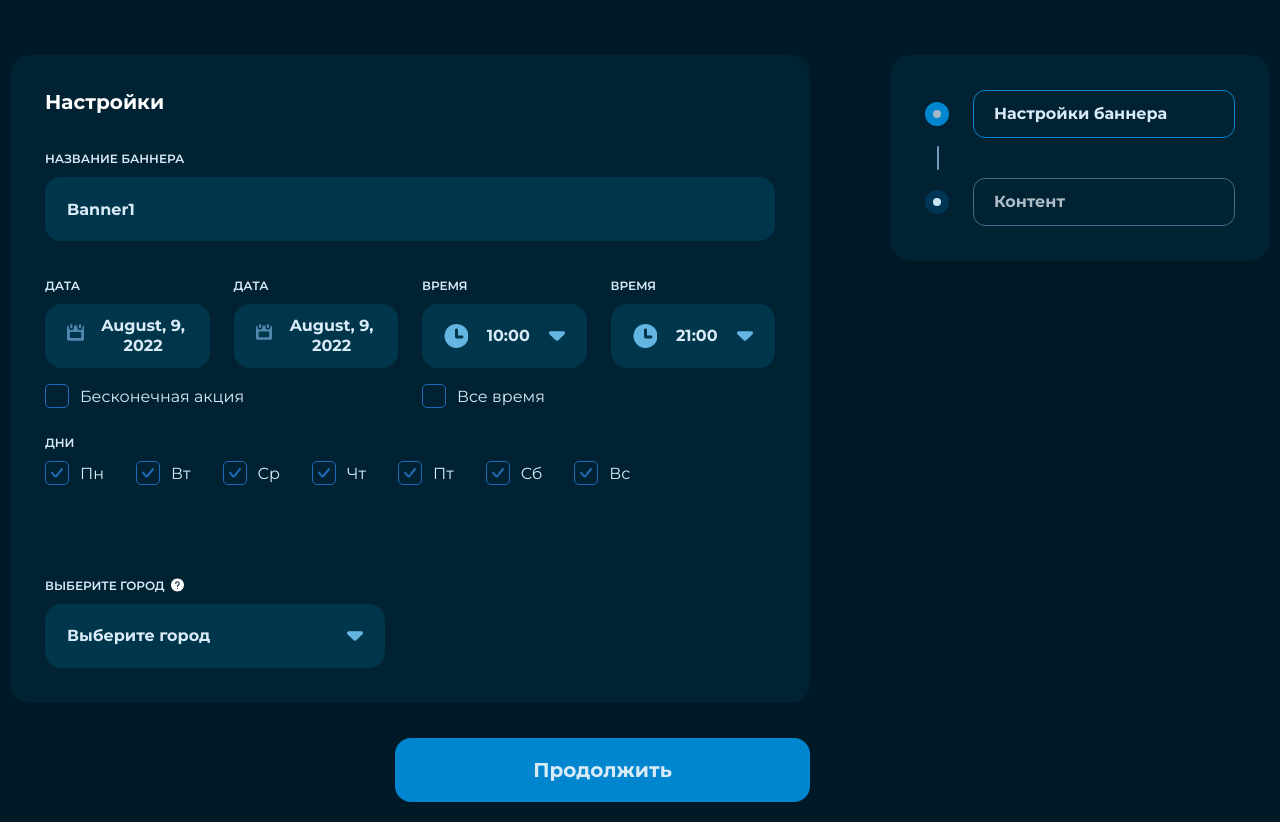
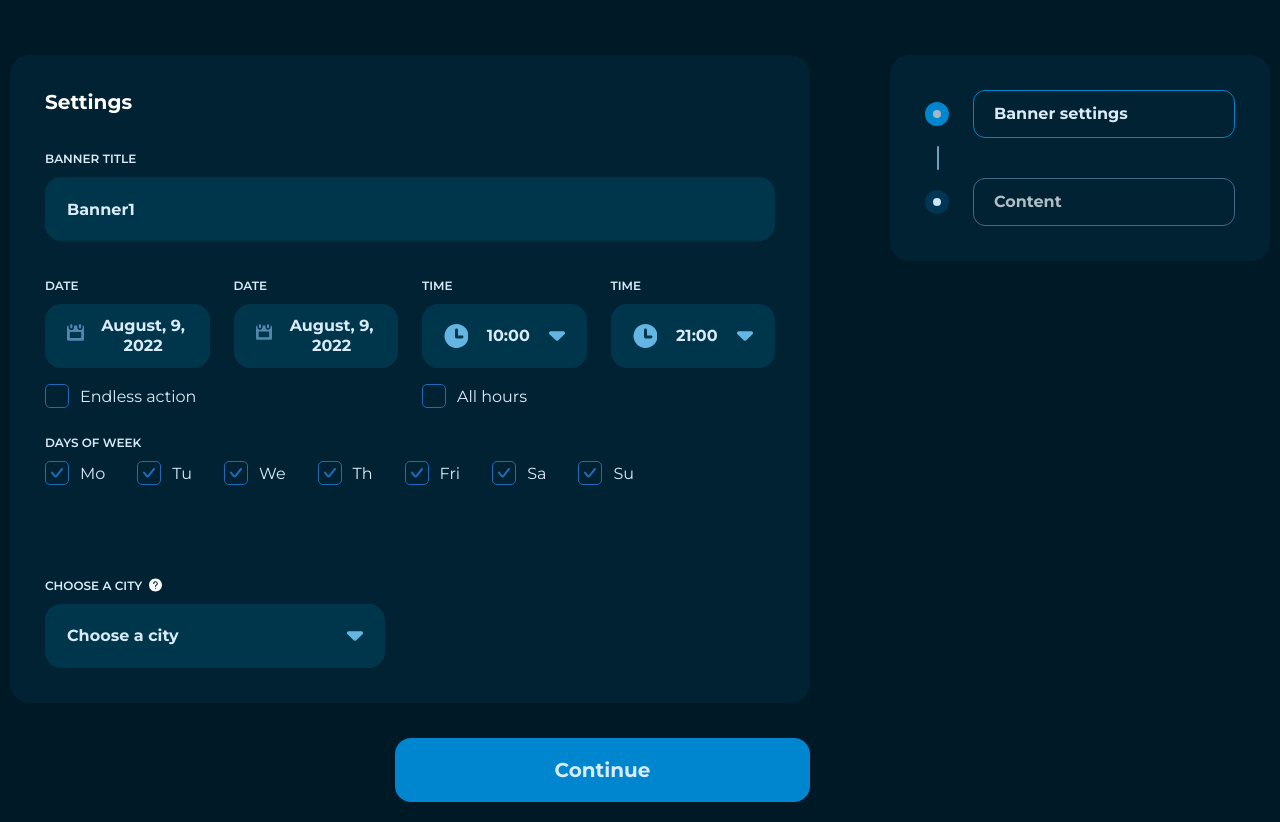
Before and after one commit to artem-pa/Say-Yes-test-task, an Angular app: page / in a window 1280 px wide. Built offline with nearby package versions, Linux system fonts and the light colour scheme.

Commit message:
Fix localization

```diff
--- a/angular.json
+++ b/angular.json
@@ -125,6 +125,9 @@
             ],
             "scripts": []
           }
+        },
+        "deploy": {
+          "builder": "angular-cli-ghpages:deploy"
         }
       }
     }
--- a/package.json
+++ b/package.json
@@ -29,6 +29,7 @@
     "@angular/compiler-cli": "~13.2.0",
     "@types/jasmine": "~3.10.0",
     "@types/node": "^12.11.1",
+    "angular-cli-ghpages": "^1.0.3",
     "jasmine-core": "~4.0.0",
     "karma": "~6.3.0",
     "karma-chrome-launcher": "~3.1.0",
--- a/src/app/components/common/datepicker/datepicker.component.scss
+++ b/src/app/components/common/datepicker/datepicker.component.scss
@@ -57,11 +57,11 @@
     justify-items: center;
     grid-template-columns: repeat(7, 40px);
     grid-template-rows: repeat(7, 40px);
-    // text-align: center;
     .day{
       width: 100%;
       height: 100%;
       display: block;
+      color: $secondary-500;
       background: transparent;
       cursor: auto;
       transition: 0.2s;
--- a/src/app/components/main/main.component.html
+++ b/src/app/components/main/main.component.html
@@ -2,36 +2,36 @@
   <div class="container">
     <div class="container__element settings">
       <div class="flex-column">
-        <h1 class="settings__title title-h4">Настройки</h1>
+        <h1 class="settings__title title-h4">Settings</h1>
         <form class="settings__input-box">
-          <p class="settings__input-title overline-2">Название баннера</p>
+          <p class="settings__input-title overline-2">Banner title</p>
           <input type="text" name="bannerName" class="settings__input subtitle-1" [(ngModel)]="bannerName">
         </form>
         <div class="settings__date date">
           <div class="date-box">
             <div class="settings__input-box">
-              <p class="settings__input-title overline-2">Дата</p>
+              <p class="settings__input-title overline-2">Date</p>
               <app-datepicker (onChange)="updateDateStart($event)" [maxValue]="dateEnd"></app-datepicker>
             </div>
             <div class="settings__input-box">
-              <p class="settings__input-title overline-2">Дата</p>
+              <p class="settings__input-title overline-2">Date</p>
               <app-datepicker (onChange)="updateDateEnd($event)" [minValue]="dateStart"></app-datepicker>
             </div>
-            <app-checkbox title="Бесконечная акция"></app-checkbox>
+            <app-checkbox title="Endless action"></app-checkbox>
           </div>
           <div class="date-box">
             <div class="settings__input-box">
-              <p class="settings__input-title overline-2">Время</p>
+              <p class="settings__input-title overline-2">Time</p>
               <app-select [options]="times" [value]="timeStart" [maxValue]="timeEnd" (onChange)="updateTimeStart($event)" type="time"></app-select>
             </div>
             <div class="settings__input-box">
-              <p class="settings__input-title overline-2">Время</p>
+              <p class="settings__input-title overline-2">Time</p>
               <app-select [options]="times" [value]="timeEnd" [minValue]="timeStart" (onChange)="updateTimeEnd($event)" type="time"></app-select>
             </div>
-            <app-checkbox title="Все время"></app-checkbox>
+            <app-checkbox title="All hours"></app-checkbox>
           </div>
           <div class="settings__input-box days">
-            <p class="settings__input-title overline-2">Дни</p>
+            <p class="settings__input-title overline-2">Days of week</p>
             <ul>
               <app-checkbox *ngFor="let day of days" [title]="day" [checked]="true"></app-checkbox>
             </ul>
@@ -40,17 +40,17 @@
       </div>
       <div class="settings__input-box city">
         <p class="settings__input-title overline-2">
-          Выберите город <img src="../../../assets/images/question.svg">
+          Choose a city <img src="../../../assets/images/question.svg">
         </p>
-        <app-select [options]="cities" placeholder="Выберите город"></app-select>
+        <app-select [options]="cities" placeholder="Choose a city"></app-select>
       </div>
     </div>
     <div class="container__element summary">
       <div class="circle active"></div>
-      <p class="text">Настройки баннера</p>
+      <p class="text">Banner settings</p>
       <div class="circle"></div>
-      <p class="text">Контент</p>
+      <p class="text">Content</p>
     </div>
-    <button class="container__btn" (click)="submit()">Продолжить</button>
+    <button class="container__btn" (click)="submit()">Continue</button>
   </div>
 </main>
--- a/src/app/components/main/main.component.ts
+++ b/src/app/components/main/main.component.ts
@@ -10,7 +10,7 @@ export class MainComponent implements OnInit {
 
   constructor() { }
 
-  days = DAY_LIST.ru;
+  days = DAY_LIST.en;
   cities = CITY_LIST;
   minutes = [0, 15, 30, 45];
   times = this.createTimeList();
@@ -56,9 +56,9 @@ export class MainComponent implements OnInit {
   submit() {
     alert(
       `
-      Название баннера: ${this.bannerName}
-      Дата:  ${this.dateStart} - ${this.dateEnd}
-      Время: ${this.timeStart} - ${this.timeEnd}
+      Banner title: ${this.bannerName}
+      Date:  ${this.dateStart} - ${this.dateEnd}
+      Time: ${this.timeStart} - ${this.timeEnd}
       `
     )
   }
--- a/src/app/constant/constatn.ts
+++ b/src/app/constant/constatn.ts
@@ -22,8 +22,8 @@ export const MONTH_LIST = {
 }
 
 export const CITY_LIST = [
-  'Киев',
-  'Львов',
-  'Харьков',
-  'Днепр'
+  'Kyiv',
+  'Lviv',
+  'Kharkib',
+  'Dnipro'
 ];
```
Also changed, not shown: 1 other file (tests, documents, lock files or other folders).
